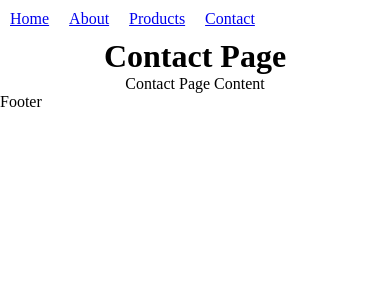
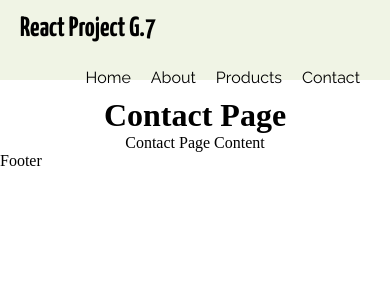
Before and after one commit to faadialangeveldt/sh-reactproject-group7, a React (Create React App) app: page /contact in a window 390 px wide. Shown: the top 300 px of the page. Built offline with nearby package versions, Linux system fonts and the light colour scheme.

Commit message:
header component complete including responsiveness

```diff
--- a/src/components/Header/header.css
+++ b/src/components/Header/header.css
@@ -1,9 +1,48 @@
+header {
+  height: 80px;
+  padding: 20px 40px;
+  background-color: #f0f4e5;
+}
+
+.logo {
+  text-transform: capitalize;
+  color: black;
+  font-family: 'Yanone Kaffeesatz', sans-serif;
+  font-size: calc((4 - 1) * 1vw + 1rem);
+  float: left;
+  text-decoration: none;
+  font-weight: 700;
+}
+
 nav {
   text-align: center;
   display: inline-flex;
   list-style: none;
+  float: right;
+  font-family: 'Raleway', sans-serif;
+  letter-spacing: 2px;
+  margin-top: 15px;
 }
 
 li {
   margin: 10px;
 }
+
+nav li a {
+  color: black;
+  text-decoration: none;
+}
+
+nav li a:hover {
+  text-decoration: underline;
+}
+
+@media screen and (max-width: 900px) {
+  header {
+    padding: 15px 20px;
+  }
+
+  nav {
+    letter-spacing: 0;
+  }
+}
--- a/src/components/Header/index.js
+++ b/src/components/Header/index.js
@@ -4,6 +4,7 @@
 function Header() {
   return (
     <header>
+      <Link to="/" className="logo">react project G.7</Link>
       <nav>
         <li>
           <Link to="/">Home</Link>
```
